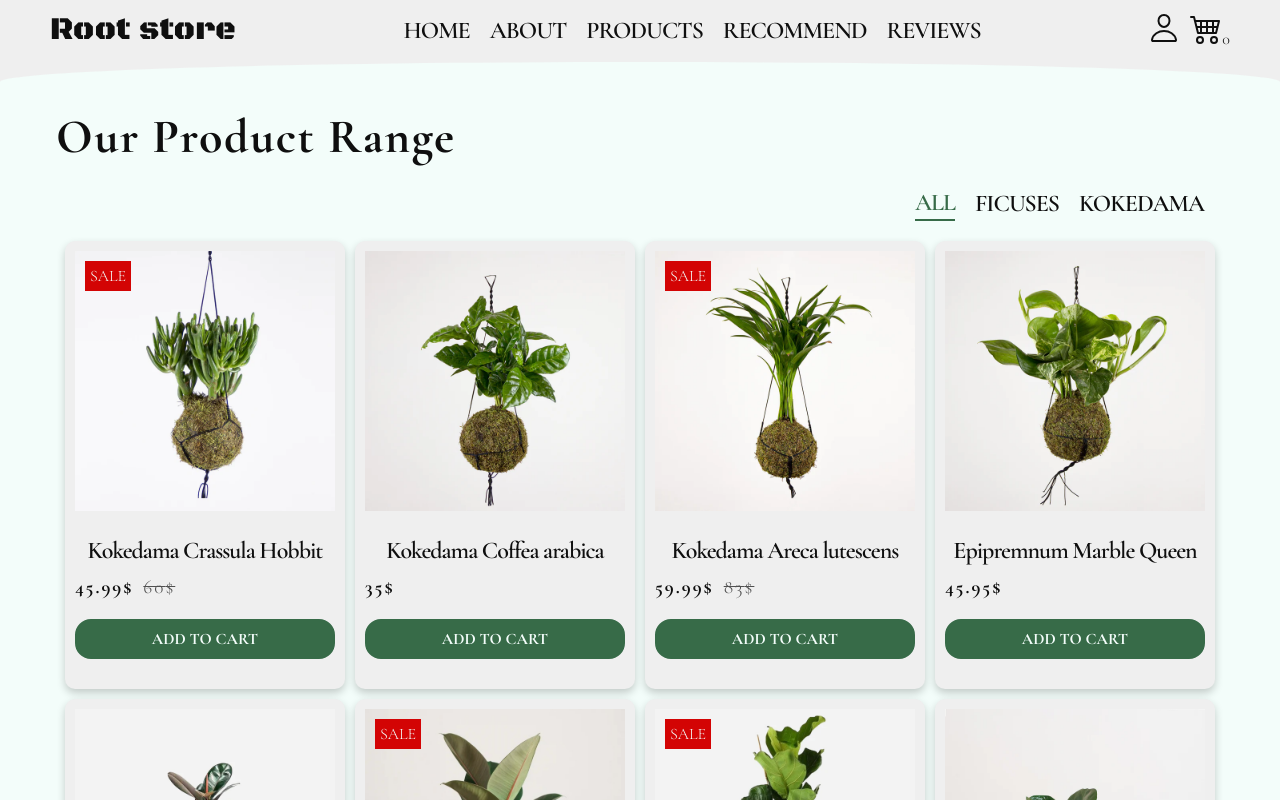
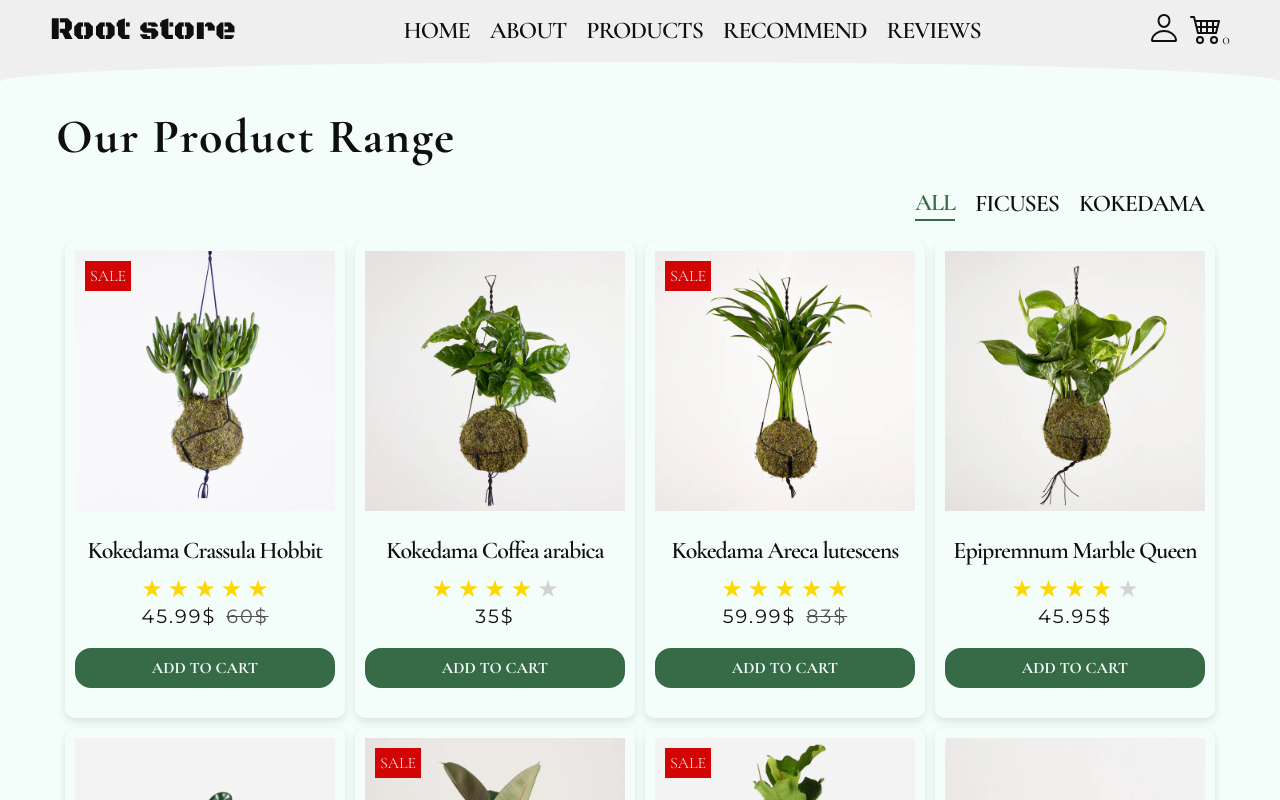
Before and after one commit to nataliiacat/RootStore, a React (Vite) app: page / in a window 1280 px wide. Shown: the top 800 px of the page. Built offline with nearby package versions, Linux system fonts and the light colour scheme.

Commit message:
add StarRating

```diff
--- a/src/assets/styles/global.css
+++ b/src/assets/styles/global.css
@@ -1,4 +1,4 @@
-@import url('https://fonts.googleapis.com/css2?family=Black+Ops+One&family=Cormorant+Garamond:ital,wght@0,300;0,400;0,500;0,600;0,700;1,300;1,400;1,500;1,600;1,700&display=swap');
+@import url('https://fonts.googleapis.com/css2?family=Black+Ops+One&family=Cormorant+Garamond:ital,wght@0,300;0,400;0,500;0,600;0,700;1,300;1,400;1,500;1,600;1,700&family=Montserrat&display=swap');
 
 :root {
   --primary-color: #0F0F0F;
@@ -57,7 +57,7 @@ img {
   max-width: 100%;
 }
 
-button{
+button {
   border: none;
   background-color: var(--bg-color);
 }
@@ -168,7 +168,10 @@ section {
 }
 
 .price {
-  font-weight: 700;
+  font-family: "Montserrat", serif;
+  font-optical-sizing: auto;
+  font-weight: 400;
+  font-style: normal;
   font-size: 1.2rem;
   letter-spacing: 2px;
 }
@@ -177,6 +180,7 @@ section {
   text-decoration: line-through;
   color: var(--secondary-primary-color);
 }
+
 
 @media (max-width: 1200px) {
   html {
@@ -212,7 +216,8 @@ section {
   .title {
     font-size: 2rem;
   }
-  .btn{
+
+  .btn {
     font-size: .8rem;
   }
 }
--- a/src/components/ProductsSection/ProductsSection.css
+++ b/src/components/ProductsSection/ProductsSection.css
@@ -50,9 +50,12 @@
   width: 100%;
   padding: 10px;
   text-align: center;
-  background-color: var(--bg-color);
+  justify-content: center;
+  display: flex;
+  flex-direction: column;
+  align-items: center;
   border-radius: 10px;
-  box-shadow: 0 4px 8px rgba(0, 0, 0, 0.2);
+  box-shadow: 0 4px 8px rgba(0, 0, 0, 0.1);
   transition: box-shadow .3s ease;
 }
 
@@ -70,7 +73,7 @@
 }
 
 .product-card .price {
-  justify-content: flex-start;
+  justify-content: center;
 }
 
 .image-container {
--- a/src/components/ProductsSection/ProductsSection.jsx
+++ b/src/components/ProductsSection/ProductsSection.jsx
@@ -1,6 +1,7 @@
 import React, { useState, useEffect } from 'react'
 import './ProductsSection.css'
 import { plantsData } from '../../data.js'
+import StarRating from '../StarRating/StarRating'
 
 
 const ProductsSection = () => {
@@ -39,11 +40,13 @@ const ProductsSection = () => {
               <div className="product-card" key={plant.id}>
                 {plant.onSale && (<span className="sale">SALE</span>)}
                 <div className="image-container">
-                  <img src={plant.image} alt={plant.name} /></div>
+                  <img src={plant.image} alt={plant.name} />
+                  </div>
                 <h3 className="subtitle">{plant.name}</h3>
+                <StarRating rating={plant.rating} />
                 <div className="price flex">
                   <span className="price">{plant.price}$</span>
-                  {plant.oldPrice && (<span className="old-price">{plant.oldPrice}$</span>)}</div>
+                  {plant.oldPrice && (<span className="price old-price">{plant.oldPrice}$</span>)}</div>
                 <button className="btn">Add to cart</button>
               </div>
             ))}
--- /dev/null
+++ b/src/components/StarRating/StarRating.css
@@ -0,0 +1,23 @@
+.star-rating {
+  display: flex;
+  justify-content: flex-start;
+  gap: 5px;
+}
+
+.star {
+  font-size: 1.5rem;
+}
+
+.star.filled {
+  color: gold;
+}
+
+.star.empty {
+  color: lightgray;
+}
+
+.star:hover {
+  cursor: pointer;
+  transform: scale(1.1);
+  transition: transform 0.2s ease-in-out;
+}
--- /dev/null
+++ b/src/components/StarRating/StarRating.jsx
@@ -0,0 +1,31 @@
+import React, { useState } from 'react';
+import './StarRating.css';
+const StarRating = ({ rating }) => {
+  const totalStars = 5;
+  const [currentRating, setCurrentRating] = useState(rating);
+  const handleMouseEnter = (index) => {
+    setCurrentRating(index + 1);
+  };
+  const handleMouseLeave = () => {
+    setCurrentRating(rating);
+  };
+  const handleClick = (index) => {
+    setCurrentRating(index + 1);
+  };
+  return (
+    <div className="star-rating">
+      {Array.from({ length: totalStars }, (_, index) => (
+        <span
+          key={index}
+          className={`star ${index < currentRating ? 'filled' : 'empty'}`}
+          onMouseEnter={() => handleMouseEnter(index)}
+          onMouseLeave={handleMouseLeave}
+          onClick={() => handleClick(index)}
+        >
+          &#9733;
+        </span>
+      ))}
+    </div>
+  );
+};
+export default StarRating;
```
Also changed, not shown: src/data.js (+8 -0 lines).
